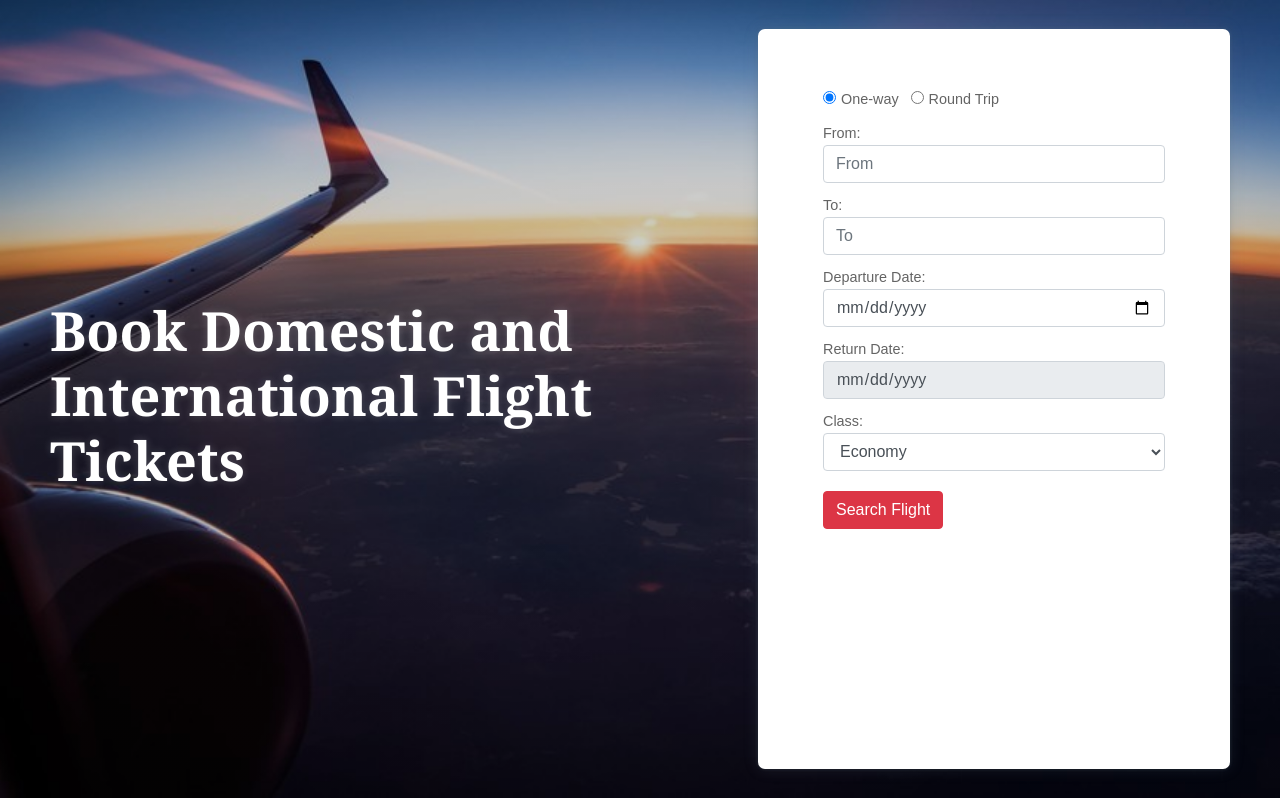
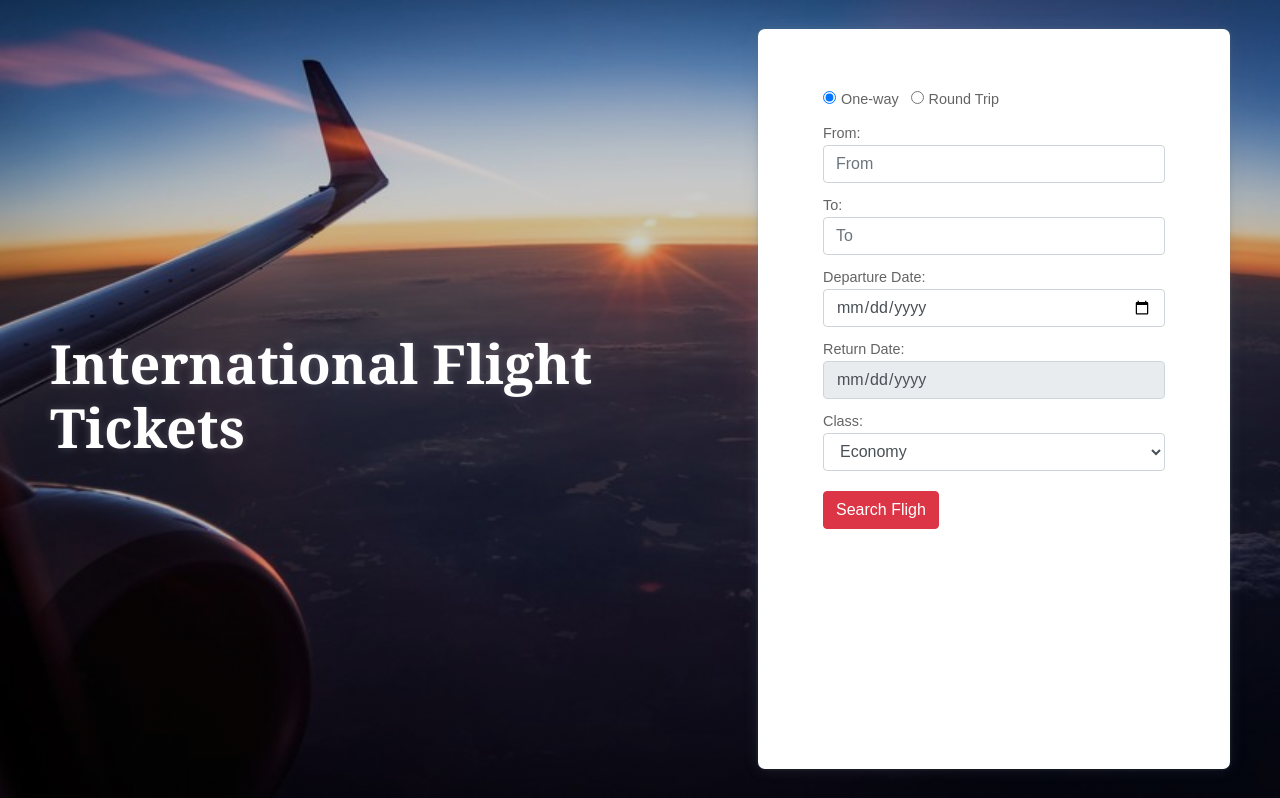
Before and after one commit to Desarrollo-de-Software-II/Proyecto_DS2_Aerolinea, a Django app: page / in a window 1280 px wide. Shown: the part 67-865 px from the top of the page. Run offline with Django 3.2, Linux system fonts and the light colour scheme; some libraries are stand-ins or nearby versions; some web fonts are replaced.

Commit message:
update changes

```diff
--- a/flight/templates/flight/index.html
+++ b/flight/templates/flight/index.html
@@ -11,7 +11,7 @@
     <section class="section first-section" style="background-image: linear-gradient(rgba(0,0,0,0.2),rgba(0,0,0,0.2)), url('{% static 'img/plane3.12.jpg'%}');">
         <div class="banner-div">
             <div class="banner">
-            <h1 class="banner-text">Book Domestic and International Flight Tickets</h1>
+            <h1 class="banner-text">International Flight Tickets</h1>
             </div>
         </div>
         <div class="search-flight">
@@ -74,7 +74,7 @@
                             </select>
                         </div>
                         <div class="input-row">
-                            <button type="submit" class="btn btn-danger">Search Flight</button>
+                            <button type="submit" class="btn btn-danger">Search Fligh</button>
                         </div>
                     </div>
                 </div>
```
Also changed, not shown: 1 other file.
